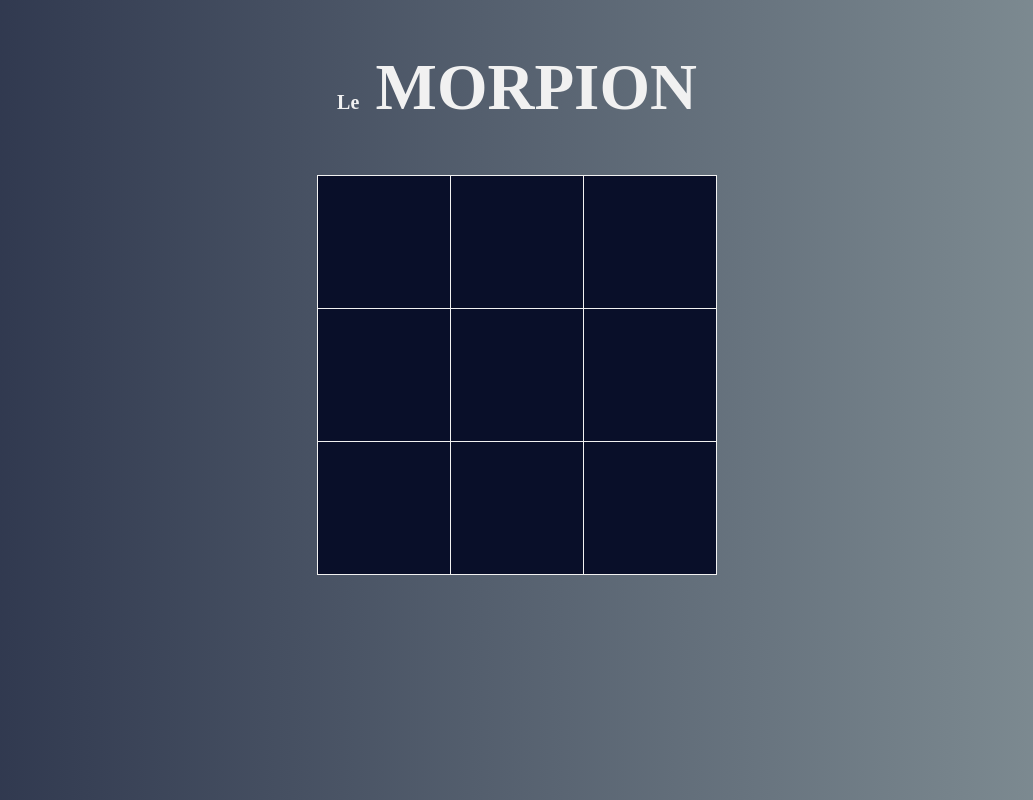
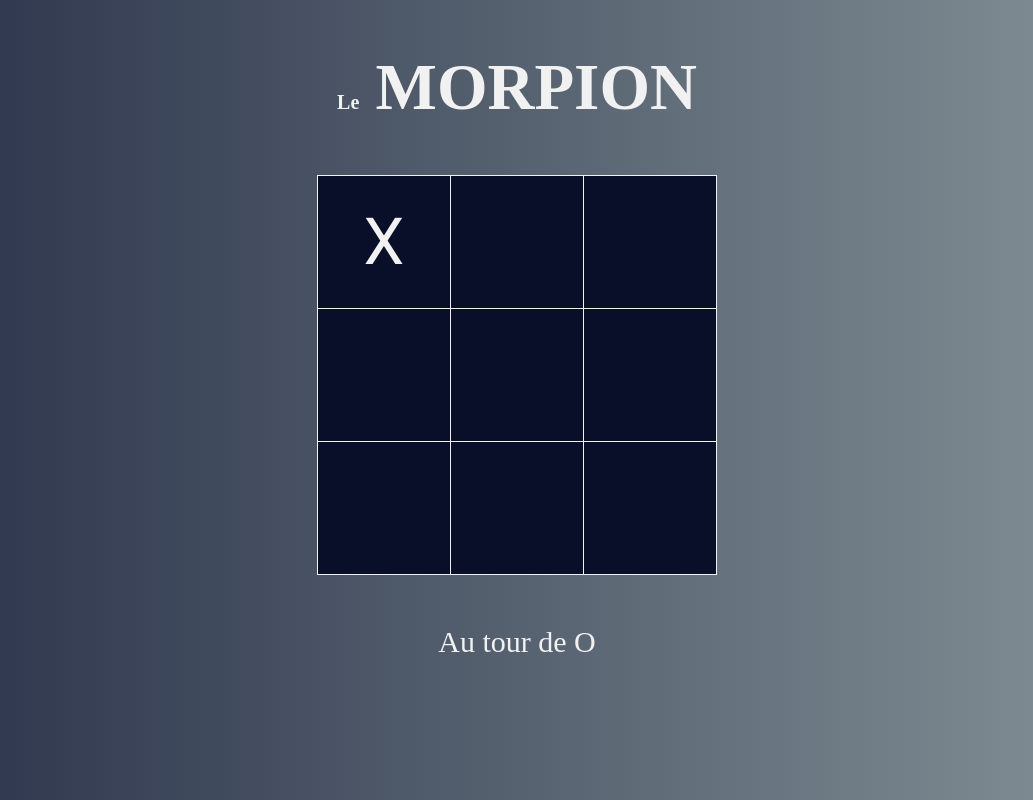
Before and after one commit to MaikoCode/Morpion, a plain HTML site: page index.html in a window 1280 px wide. Both pictures are taken after a click on the element 507 px from the left and 242 px from the top of the page. Shown: the whole page, without its empty margins (123-1156 px from the left). Drawn offline with Linux system fonts and the light colour scheme.

Commit message:
Second commit

```diff
--- a/app.js
+++ b/app.js
@@ -11,3 +11,69 @@ const winningCombinations = [
     [0, 4, 8],
     [2, 4, 6]
 ]
+
+
+let currentPlayer = "X"
+let lock = false
+
+const info = document.querySelector(".info")
+info.textContent = `Au tour du joueur ${currentPlayer}`
+
+const cells = document.querySelectorAll(".cell")
+
+cells.forEach(cell => cell.addEventListener("click", handleClick))
+
+
+function handleClick(e){
+
+    const clickedBox = e.target
+    const boxIndex = clickedBox.getAttribute("data-index")
+
+    if(currentGame[boxIndex-1] !== "" || lock){
+        // no spam
+        return;
+    }
+
+    currentGame[boxIndex-1] = currentPlayer
+    clickedBox.textContent = currentPlayer
+    console.log(currentGame)
+
+    verification()
+
+}
+
+
+
+function verification(){
+
+    for(let i = 0; i < winningCombinations.length; i++){
+        let combinationToCheck = winningCombinations[i]
+
+        let a = currentGame[combinationToCheck[0]]
+        let b = currentGame[combinationToCheck[1]]
+        let c = currentGame[combinationToCheck[2]]
+
+        if(a === "" | b === "" | c === ""){
+            continue
+        }else if(a === b && b === c){
+            info.textContent = `Le jouer ${currentPlayer} a gagné !
+            Appuyer sur F5 pour continuer.`
+            lock = true
+            return
+        }
+    }
+
+    if(!currentGame.includes('')){
+        info.textContent = "Match nul ! Appuyer sur F5 pour recommencer"
+        lock = true // no spam
+        return
+    }
+
+    switchPlayer()
+
+}
+
+function switchPlayer(){
+    currentPlayer = currentPlayer === "X" ? "O" : "X"
+    info.textContent = `Au tour de ${currentPlayer}`
+}
--- a/style.css
+++ b/style.css
@@ -18,9 +18,7 @@ h1, h2{
     font-family: Play Fair, serif;
 }
 
-.info{
-    font-size: 30px;
-}
+
 
 h1 span:nth-child(1){
     font-size: 20px;
@@ -47,3 +45,8 @@ h1 span:nth-child(1){
     justify-content: center;
     align-items: center;
 }
+
+.info{
+    font-size: 30px;
+    font-weight: 300;
+}
```
